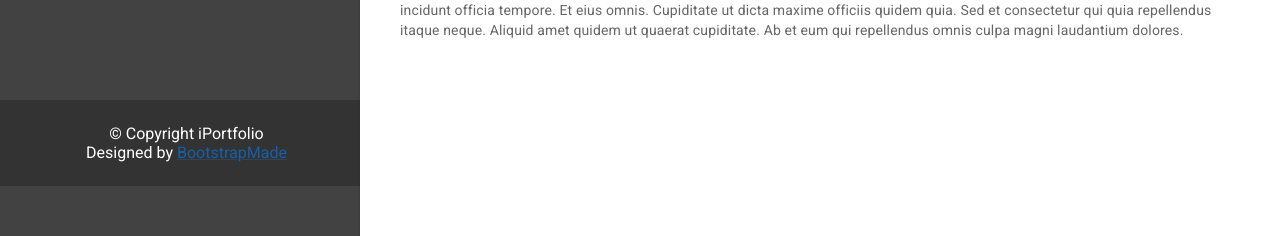
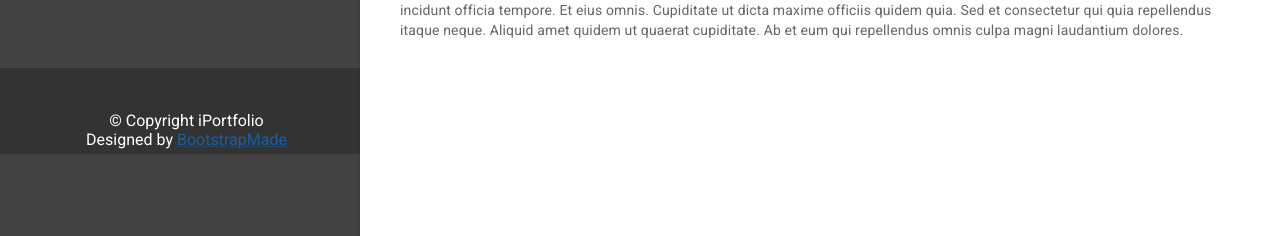
Before and after one commit to sanjar726527/22-dars, a React (Create React App) app: page / in a window 1280 px wide. Shown: the part 636-872 px from the top of the page. Built offline with nearby package versions, Linux system fonts and the light colour scheme.

Commit message:
six commit

```diff
--- a/src/App.js
+++ b/src/App.js
@@ -2,14 +2,14 @@ import { Box, Stack } from "@mui/material";
 import { Feed } from "./components/Feed";
 import { Sidebar } from "./components/Sidebar";
 import { Navbar } from "./components/Navbar";
-import { Bounce } from "react-awesome-reveal";
+import { Bounce, Slide } from "react-awesome-reveal";
 
 function App() {
   return (
     <Box>
-      <Bounce>
+      <Slide direction="down" duration={500} triggerOnce>
         <Navbar />
-      </Bounce>
+      </Slide>
       <Stack direction={"row"} justifyContent={"space-between"}>
         <Sidebar />
         <Feed />
--- a/src/components/Sidebar.jsx
+++ b/src/components/Sidebar.jsx
@@ -137,15 +137,17 @@ export const Sidebar = () => {
       <Box
         bgcolor={"#333"}
         position={"fixed"}
-        sx={{ width: "100%", maxWidth: "325px", left: 0, p: 3, top: "92%" }}
+        sx={{ width: "100%", maxWidth: "325px", left: 0, p: 3, top: "88%" }}
         textAlign={"center"}
       >
+        <Slide direction="up">
           <Box variant="div" color={"white"}>
             © Copyright <Typography variant="strong">iPortfolio</Typography>
           </Box>
           <Box variant="div" color={"white"}>
             Designed by <Link>BootstrapMade</Link>
           </Box>
+        </Slide>
       </Box>
     </Box>
   );
```
Lines whose indentation alone changed are shown as unchanged.
